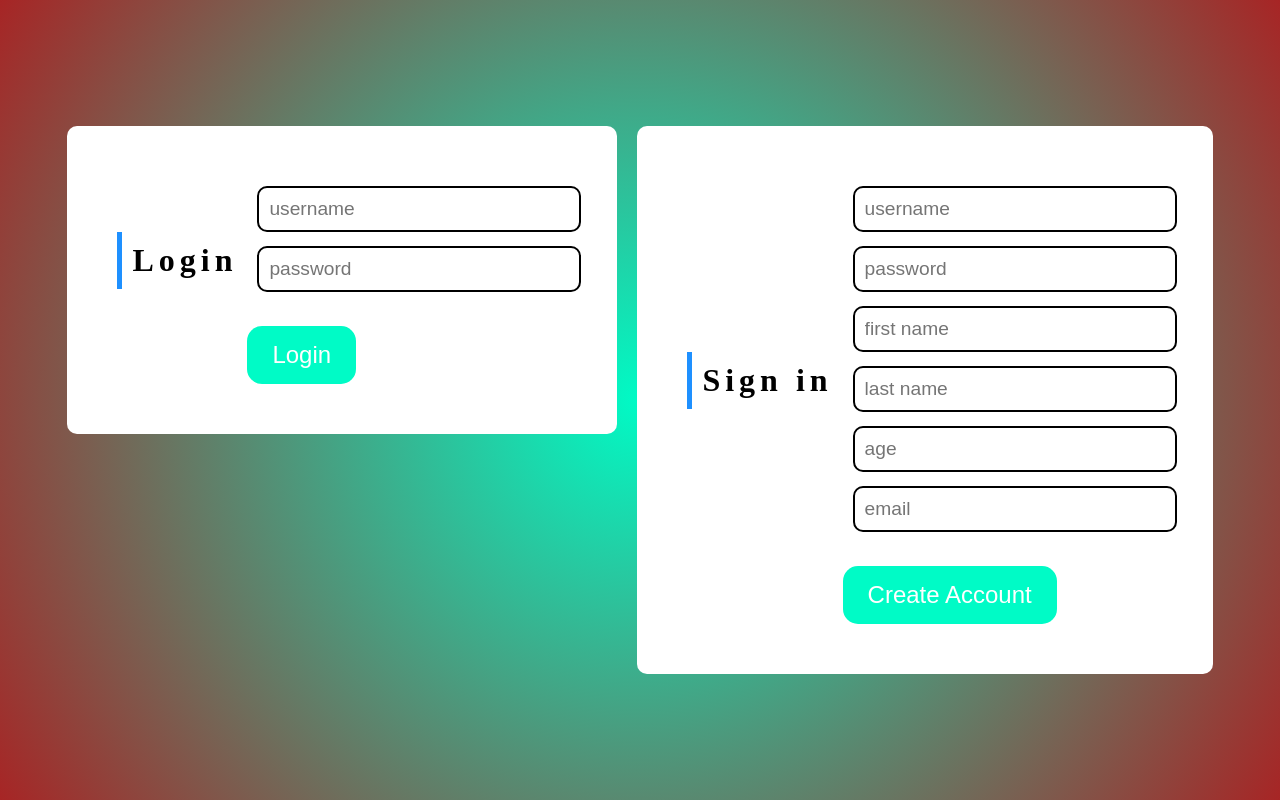
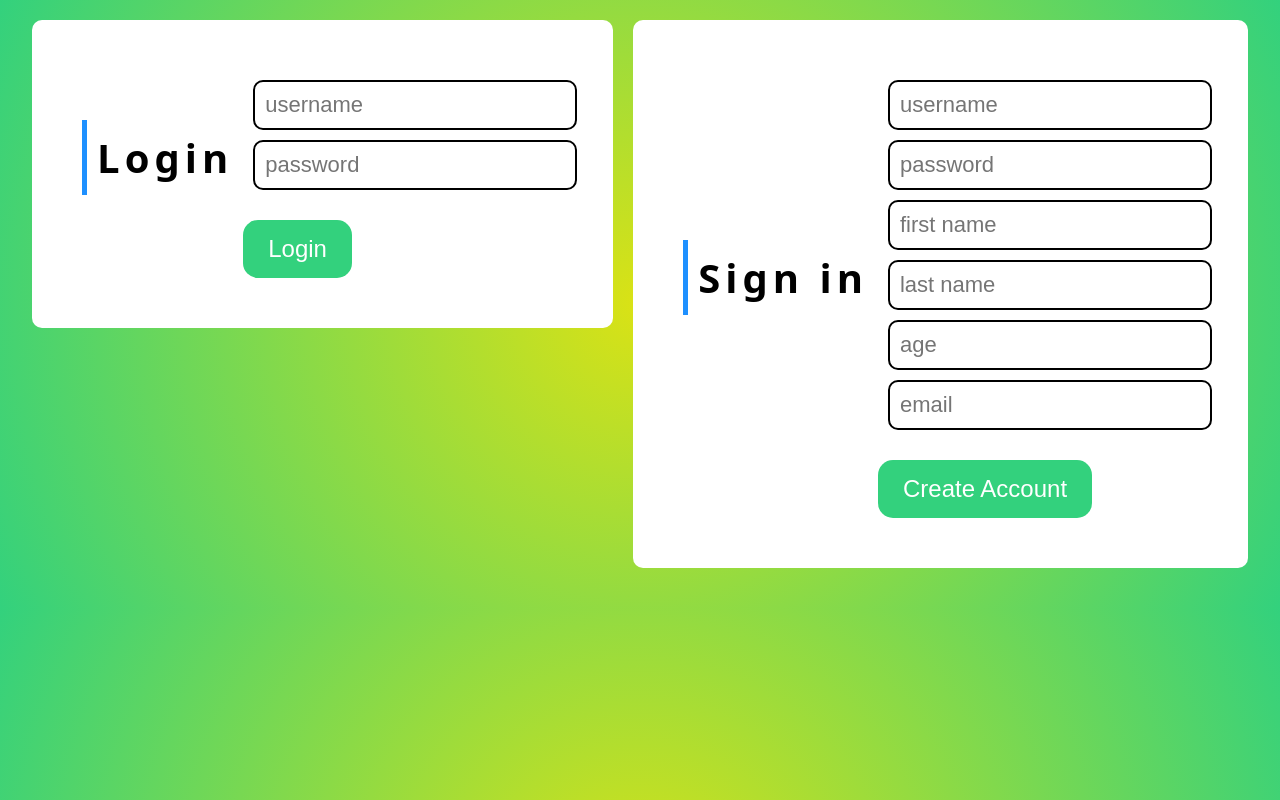
Before and after one commit to DylanBrass/final_php, a React (Create React App) app: page / in a window 1280 px wide. Built offline with nearby package versions, Linux system fonts and the light colour scheme.

Commit message:
chat design

```diff
--- a/src/App.css
+++ b/src/App.css
@@ -1,13 +1,18 @@
 body {
   margin: 0;
-  padding: 0;
-  box-sizing: border-box;
-  display: flex;
-  justify-content: center;
-  align-items: center;
-  height: 100vh;
-  background: radial-gradient(circle, rgba(0,251,198,1) 0%, rgba(167,37,37,1) 100%, rgba(98,255,5,1) 100%);
-  font-family: "Sansita Swashed", cursive;
+  min-height: 100vh;
+  display: grid;
+  grid-template-rows: auto 1fr auto; /* add grid rows */
+  place-content: center;
+  gap: 20px;
+  font-family: system-ui, sans-serif;
+  font-size: 20px;
+  background: radial-gradient(
+    circle,
+    rgba(218, 226, 21, 1) 0%,
+    rgba(51, 209, 125, 1) 100%,
+    rgba(98, 255, 5, 1) 100%
+  );
 }
 
 .center {
@@ -19,6 +24,7 @@ body {
   flex-wrap: wrap;
   justify-content: center;
   align-items: center;
+  margin-top: 20px;
 }
 
 .center h1 {
@@ -31,7 +37,6 @@ body {
   font-weight: bold;
   padding-left: 10px;
 }
-
 
 .center .inputbox {
   position: relative;
@@ -50,7 +55,7 @@ body {
   background: none;
   padding: 10px;
   border-radius: 10px;
-  font-size: 1.2em;
+  font-size: 1.1em;
 }
 
 .center .inputbox:last-child {
@@ -81,12 +86,58 @@ body {
   text-decoration: none;
   outline: none;
   color: #fff;
-  background-color: rgba(0,251,198,1);
+  background-color: rgba(51, 209, 125, 1);
   border: none;
   border-radius: 15px;
   margin-top: 20px; /* added margin property to create space between input boxes and submit button */
 }
 
 .submitButton:hover {
-  background:rgba(167,37,37,1) 100%;
+  background: #1384c5;
 }
+
+.bubble {
+  --r: 25px; /* the radius */
+  --t: 30px; /* the size of the tail */
+
+  max-width: 300px;
+  padding: 2px;
+  -webkit-mask: radial-gradient(var(--t) at var(--_d) 0, #0000 98%, #000 102%)
+      var(--_d) 100% / calc(100% - var(--r)) var(--t) no-repeat,
+    conic-gradient(at var(--r) var(--r), #000 75%, #0000 0) calc(var(--r) / -2)
+      calc(var(--r) / -2) padding-box,
+    radial-gradient(50% 50%, #000 98%, #0000 101%) 0 0 / var(--r) var(--r) space
+      padding-box;
+
+  color: #fff;
+}
+
+.left {
+  background: #1384c5 border-box;
+  --_d: 0%;
+  border-left: var(--t) solid #0000;
+  margin-right: var(--t);
+  place-self: start;
+  margin: 10px;
+  padding-left: 10px;
+}
+
+.right {
+  background: rgba(51, 209, 125, 1) border-box;
+  --_d: 100%;
+  border-right: var(--t) solid #0000;
+  margin-left: var(--t);
+  place-self: end;
+  margin: 10px;
+  padding-left: 10px;
+}
+
+body {
+  margin: 0;
+  min-height: 50vh;
+  display: grid;
+  place-content: center;
+  gap: 20px;
+  font-family: system-ui, sans-serif;
+  font-size: 20px;
+}
--- a/src/App.jsx
+++ b/src/App.jsx
@@ -38,18 +38,24 @@ function App() {
     )}
     {isLoggedIn && (
       <>
+        <div>
         <ChatDisplay />
           <ChatRoom />
-          <DisplayUsers />
-          <button
+          <button className='submitButton'
             onClick={() => {
               sessionStorage.clear();
               setIsLoggedIn(false);
               window.location.reload();
             }}
+            style={{ marginTop: "10px" }}
           >
             Log out
           </button>
+        </div>
+        <div style={{ margin: "20px" }}>
+          Recipients:
+        <DisplayUsers />
+        </div>
       </>
     )}
   </div>
--- a/src/Components/ChatDisplay.jsx
+++ b/src/Components/ChatDisplay.jsx
@@ -1,33 +1,38 @@
-import React, { useState, useEffect } from 'react';
-import axios from 'axios';
-import DisplayMessages from './DisplayMessages';
-
-
+import React, { useState, useEffect } from "react";
+import axios from "axios";
+import DisplayMessages from "./DisplayMessages";
 
 function ChatDisplay() {
   const [messages, setMessages] = useState([]);
 
-
   const loadMessages = () => {
-        if (sessionStorage.getItem('user') != null && sessionStorage.getItem('targetUser') != null) {
-            if (JSON.parse(sessionStorage.getItem('user')).id !== null && JSON.parse(sessionStorage.getItem('targetUser')).id !== null) {
-                axios.get("http://127.0.0.1:8000/api/messages/users/" + JSON.parse(sessionStorage.getItem('user')).id + "&&" + JSON.parse(sessionStorage.getItem('targetUser')).id)
+    if (
+      sessionStorage.getItem("user") != null &&
+      sessionStorage.getItem("targetUser") != null
+    ) {
+      if (
+        JSON.parse(sessionStorage.getItem("user")).id !== null &&
+        JSON.parse(sessionStorage.getItem("targetUser")).id !== null
+      ) {
+        axios
+          .get(
+            "http://127.0.0.1:8000/api/messages/users/" +
+              JSON.parse(sessionStorage.getItem("user")).id +
+              "&&" +
+              JSON.parse(sessionStorage.getItem("targetUser")).id
+          )
           .then(function (response) {
             if (response.status === 200) {
-
               setMessages(response.data);
-
-
-
             }
           })
           .catch(function (error) {
             // handle error
             console.log(error);
-                    })
+          });
       }
     }
-    }
+  };
   useEffect(() => {
     loadMessages();
   }, []);
@@ -40,22 +45,16 @@ function ChatDisplay() {
     return () => clearInterval(interval);
   }, []);
 
-
-
-
   return (
-        <div>
-            {sessionStorage.getItem('targetUser') !== null && <h1>{JSON.parse(sessionStorage.getItem('targetUser')).username}</h1>}
-            {
-                messages.map((message) => (
-                    <DisplayMessages
-                        message={message}
-                    />
-                ))
-            }
-        </div >
-    )
+    <div style={{ margin: "50px" }}>
+      {sessionStorage.getItem("targetUser") !== null && (
+        <h3>Chat with {JSON.parse(sessionStorage.getItem("targetUser")).username}</h3>
+      )}
+      {messages.map((message) => (
+        <DisplayMessages message={message} />
+      ))}
+    </div>
+  );
 }
 
-
-export default ChatDisplay
+export default ChatDisplay;
--- a/src/Components/ChatRoom.jsx
+++ b/src/Components/ChatRoom.jsx
@@ -1,63 +1,66 @@
-import React, { useState } from 'react';
-import axios from 'axios';
-
+import React, { useState } from "react";
+import axios from "axios";
 
 function ChatRoom() {
   const [messages, setMessages] = useState([]);
-
 
   const sendMessage = (event) => {
     event.preventDefault();
     const formData = new FormData();
 
-    if (event.target.elements.desc.value != null || event.target.elements.desc.value != "")
-      formData.append('description', event.target.elements.desc.value);
-    else
-      formData.append('description', " ");
+    if (
+      event.target.elements.desc.value != null ||
+      event.target.elements.desc.value != ""
+    )
+      formData.append("description", event.target.elements.desc.value);
+    else formData.append("description", " ");
 
     if (event.target.elements.img.files[0] != null) {
-      formData.append('image', event.target.elements.img.files[0]);
+      formData.append("image", event.target.elements.img.files[0]);
     } else {
-      formData.append('image', "");
+      formData.append("image", "");
     }
-    formData.append('sender_id', JSON.parse(sessionStorage.getItem('user')).id);
-    formData.append('receiver_id', JSON.parse(sessionStorage.getItem('targetUser')).id);
+    formData.append("sender_id", JSON.parse(sessionStorage.getItem("user")).id);
+    formData.append(
+      "receiver_id",
+      JSON.parse(sessionStorage.getItem("targetUser")).id
+    );
 
-    axios.post('http://127.0.0.1:8000/api/messages', formData, {
+    axios
+      .post("http://127.0.0.1:8000/api/messages", formData, {
         headers: {
-        'Content-Type': 'multipart/form-data'
-      }
+          "Content-Type": "multipart/form-data",
+        },
       })
-      .then(response => setMessages([...messages, response.data]))
-      .catch(error => console.error(error));
+      .then((response) => setMessages([...messages, response.data]))
+      .catch((error) => console.error(error));
 
-    setMessages('');
+    setMessages("");
     event.target.elements.desc.value = "";
     event.target.elements.img.value = "";
   };
 
-
   return (
-
     <div>
-
-
+      <div className="center">
         <form onSubmit={sendMessage}>
+          <div class="inputbox">
+            <input name="desc" />
+          </div>
+          <div class="inputbox">
             <input
-          name='desc'
+              type="file"
+              name="img"
+              accept=".gif, .jpeg, .jpg, .png"
+              nullable
             />
-        <label for="file">Filename:</label>
-
-        <input type="file" name="img" accept=".gif, .jpeg, .jpg, .png" nullable />
-        <button type='submit'>Send Message</button>
-
+          </div>
+          <button className="submitButton" type="submit">
+            Send Message
+          </button>
         </form>
-
-
-
-
-
-    </div >
+      </div>
+    </div>
   );
 }
 
--- a/src/Components/DisplayMessages.jsx
+++ b/src/Components/DisplayMessages.jsx
@@ -4,7 +4,7 @@ function DisplayMessages({ message }) {
     console.log(message)
     return (
         <>
-            <div style={message.sender_id === JSON.parse(sessionStorage.getItem('user')).id ? { textAlign: 'right', color: "white", background: "blue" } : { textAlign: 'left' }}
+            <div className={message.sender_id === JSON.parse(sessionStorage.getItem('user')).id ? "bubble right" : "bubble left"}
             >
                 <p>
                     {message.message.description}
--- a/src/Components/Login.jsx
+++ b/src/Components/Login.jsx
@@ -44,7 +44,7 @@ function Login({ onLoginSuccess }) {
             onChange={(event) => setPassword(event.target.value)}
           />
         </div>
-        <button class="submitButton" type="submit">Login</button>
+        <button className="submitButton" type="submit">Login</button>
       </form>
     </div>
   );
--- a/src/Components/Register.jsx
+++ b/src/Components/Register.jsx
@@ -58,7 +58,7 @@ function Register({ onLoginSuccess }) {
           <div class="inputbox">
             <input placeholder="email" name="email" />
           </div>
-          <button class="submitButton" type="submit">Create Account</button>
+          <button className="submitButton" type="submit">Create Account</button>
         </form>
       </div>
     </>
```
Lines whose indentation alone changed are shown as unchanged.
